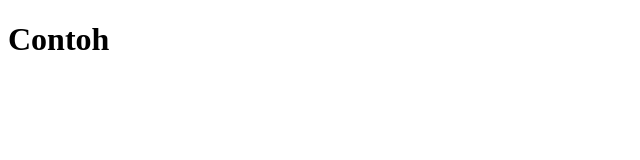
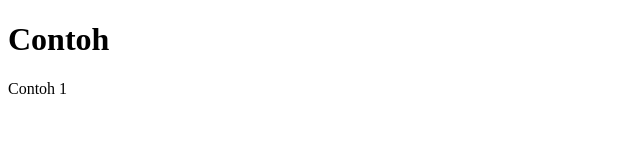
Before and after one commit to fdhlnrzzmn/belajar-git-remote, a plain HTML site: page contoh.html in a window 1280 px wide. Shown: the full height of the page, 0-640 px from the left. Drawn offline with Linux system fonts and the light colour scheme.

Commit message:
tambah p contoh

```diff
--- a/contoh.html
+++ b/contoh.html
@@ -8,5 +8,6 @@
 </head>
 <body>
     <h1>Contoh</h1>
+    <p>Contoh 1</p>
 </body>
 </html>
```
